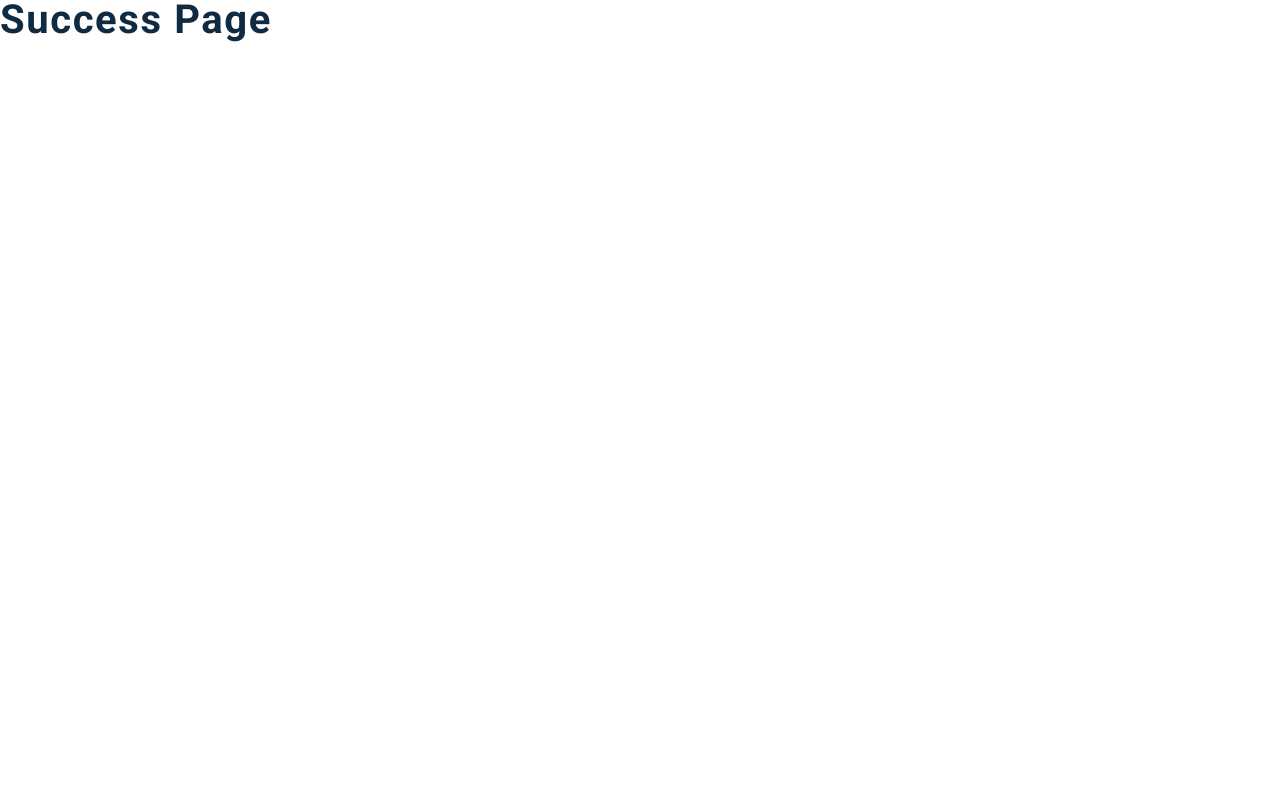
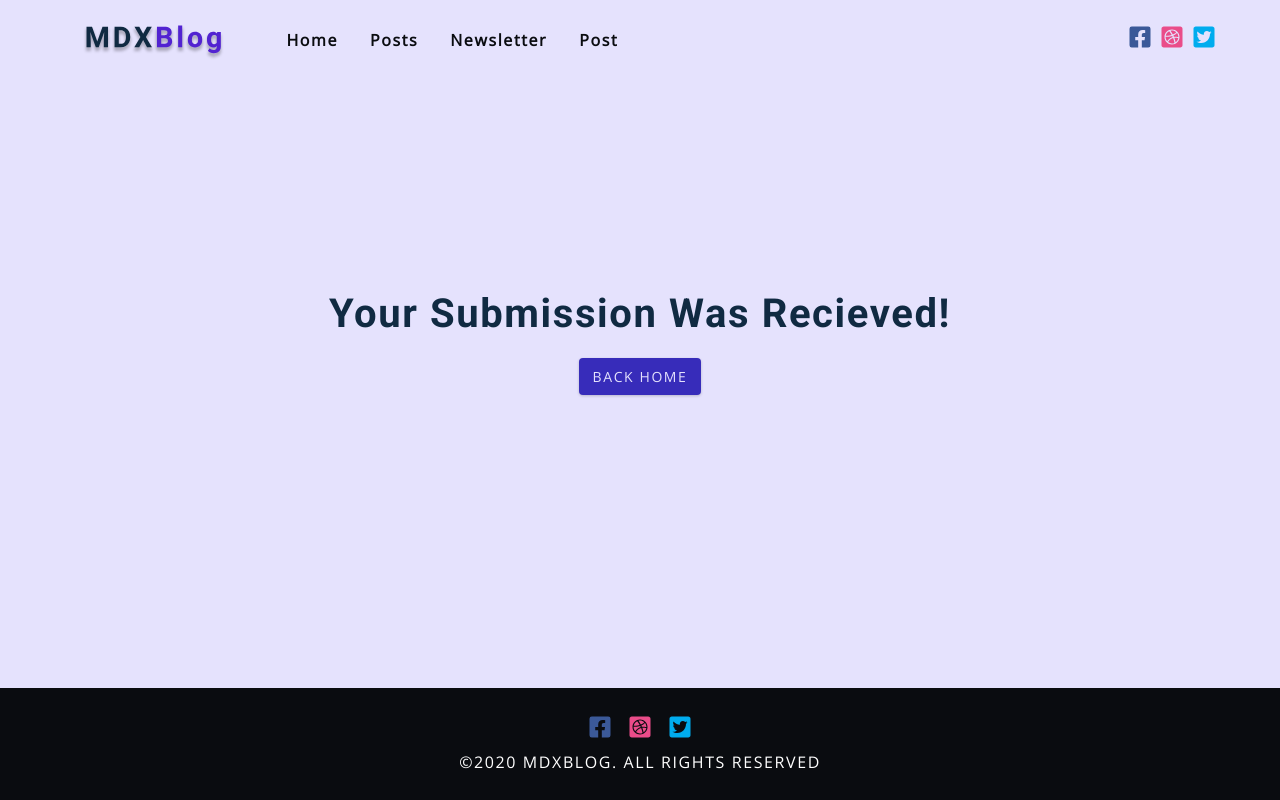
Before and after one commit to marcoavfcc01121979/blogMDX, a Gatsby site: page /success in a window 1280 px wide. Built offline with nearby package versions, Linux system fonts and the light colour scheme; Gatsby itself is replaced by a stand-in of ours.

Commit message:
newslleter

```diff
--- a/src/pages/success.js
+++ b/src/pages/success.js
@@ -2,7 +2,16 @@
 import Layout from '../components/Layout'
 import { Link } from 'gatsby'
 const Success = () => {
-  return <h2>success page</h2>
+  return <Layout>
+      <section className="success-page">
+        <div className="page-center">
+          <h2>your submission was recieved!</h2>
+          <Link to="/" className="btn">
+            back home
+          </Link>
+        </div>
+      </section>
+    </Layout>
 }
 
 export default Success
```
Also changed, not shown: src/pages/newsletter.js (+9 -1 lines).
